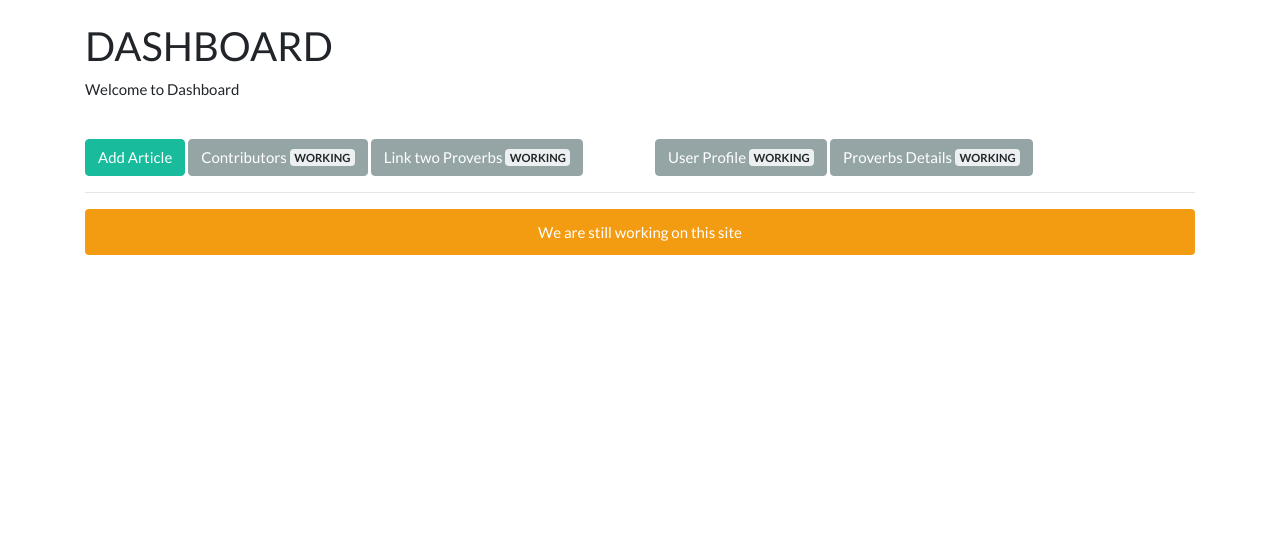
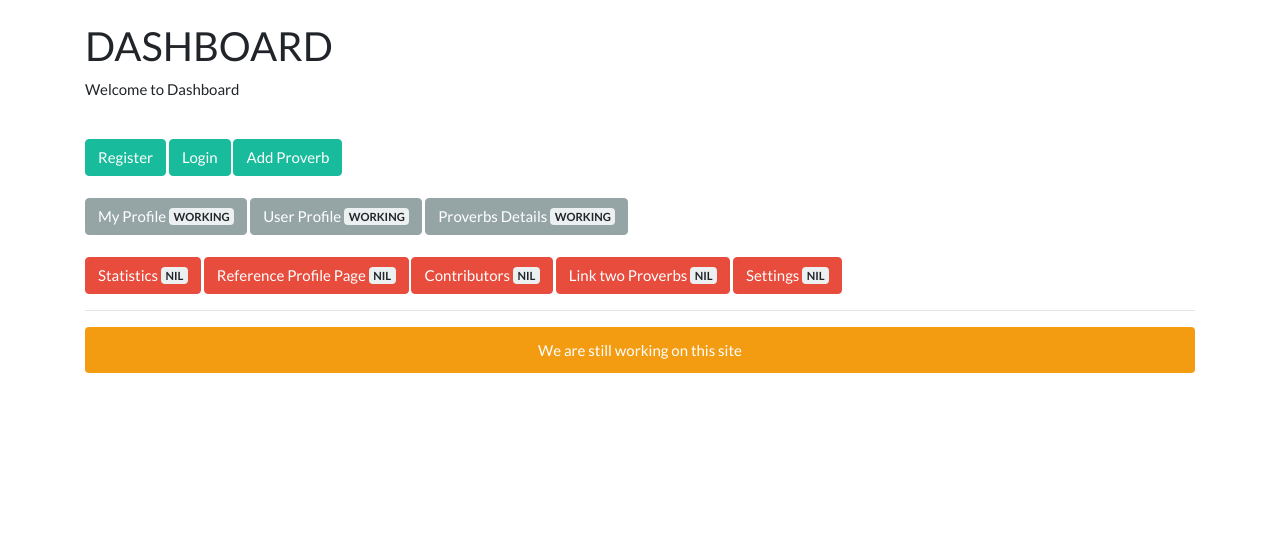
Before and after one commit to fWd82/Proverbona1, a CodeIgniter app: page /proverbona1/ in a window 1280 px wide. Shown: the part 71-605 px from the top of the page. Run offline with CodeIgniter, Linux system fonts and the light colour scheme; a user stored in the database is signed in.

Commit message:
Designing little UI

```diff
--- a/application/views/admin/dashboard.php
+++ b/application/views/admin/dashboard.php
@@ -14,19 +14,38 @@
     ?>
     <br>
 
-<div class="row">
-    <div class="col-lg-6">
-        <a class="btn btn-success" title="Add Article" href="http://localhost/proverbona1/dashboard/add_proverb">Add Article</a>
-        <a class="btn btn-secondary" title="Contributors" href="http://localhost/proverbona1/dashboard/contributors">Contributors <span class="badge badge-light">WORKING</span></a>
-        <a class="btn btn-secondary" title="Link two Proverbs" href="http://localhost/proverbona1/dashboard/link">Link two Proverbs <span class="badge badge-light">WORKING</span></a>
 
-    </div>
-    <div class="col-lg-6">
-        <a class="btn btn-secondary" title="User Profile" href="http://localhost/proverbona1/dashboard/user_profile">User Profile <span class="badge badge-light">WORKING</span></a>
-        <a class="btn btn-secondary" title="Proverb Details" href="http://localhost/proverbona1/home/proverb/3">Proverbs Details <span class="badge badge-light">WORKING</span></a>
-         </div>
+    <div class="row">
+    <div class="col-lg-12">
+        <a class="btn btn-success" title="Register" href="http://localhost/proverbona1/user/signup">Register </a>
+        <a class="btn btn-success" title="Login" href="http://localhost/proverbona1/user">Login </a>
+        <a class="btn btn-success" title="Add Proverb" href="http://localhost/proverbona1/dashboard/add_proverb">Add Proverb</a>
+
+</div>
 </div>
 
+<BR>
+
+
+<div class="row">
+    <div class="col-lg-12">
+        <a class="btn btn-secondary" title="My Profile" href="http://localhost/proverbona1/home/my_profile">My Profile <span class="badge badge-light">WORKING</span></a>
+        <a class="btn btn-secondary" title="User Profile" href="http://localhost/proverbona1/home/user_profile/fWd82Test">User Profile <span class="badge badge-light">WORKING</span></a>
+        <a class="btn btn-secondary" title="Proverb Details" href="http://localhost/proverbona1/home/proverb/3">Proverbs Details <span class="badge badge-light">WORKING</span></a>
+        </div>
+</div>
+
+<BR>
+
+<div class="row">
+    <div class="col-lg-12">
+    <a class="btn btn-danger" title="Statistics" href="#">Statistics <span class="badge badge-light">NIL</span></a>
+    <a class="btn btn-danger" title="Reference Profile Page" href="#">Reference Profile Page <span class="badge badge-light">NIL</span></a>
+    <a class="btn btn-danger" title="Contributors" href="http://localhost/proverbona1/dashboard/contributors">Contributors <span class="badge badge-light">NIL</span></a>
+    <a class="btn btn-danger" title="Link two Proverbs" href="http://localhost/proverbona1/dashboard/link">Link two Proverbs <span class="badge badge-light">NIL</span></a>
+    <a class="btn btn-danger" title="Settings" href="#">Settings <span class="badge badge-light">NIL</span></a>
+ </div>
+</div>
 <HR>
 
 <div class="alert alert-warning text-center" role="alert">
```
